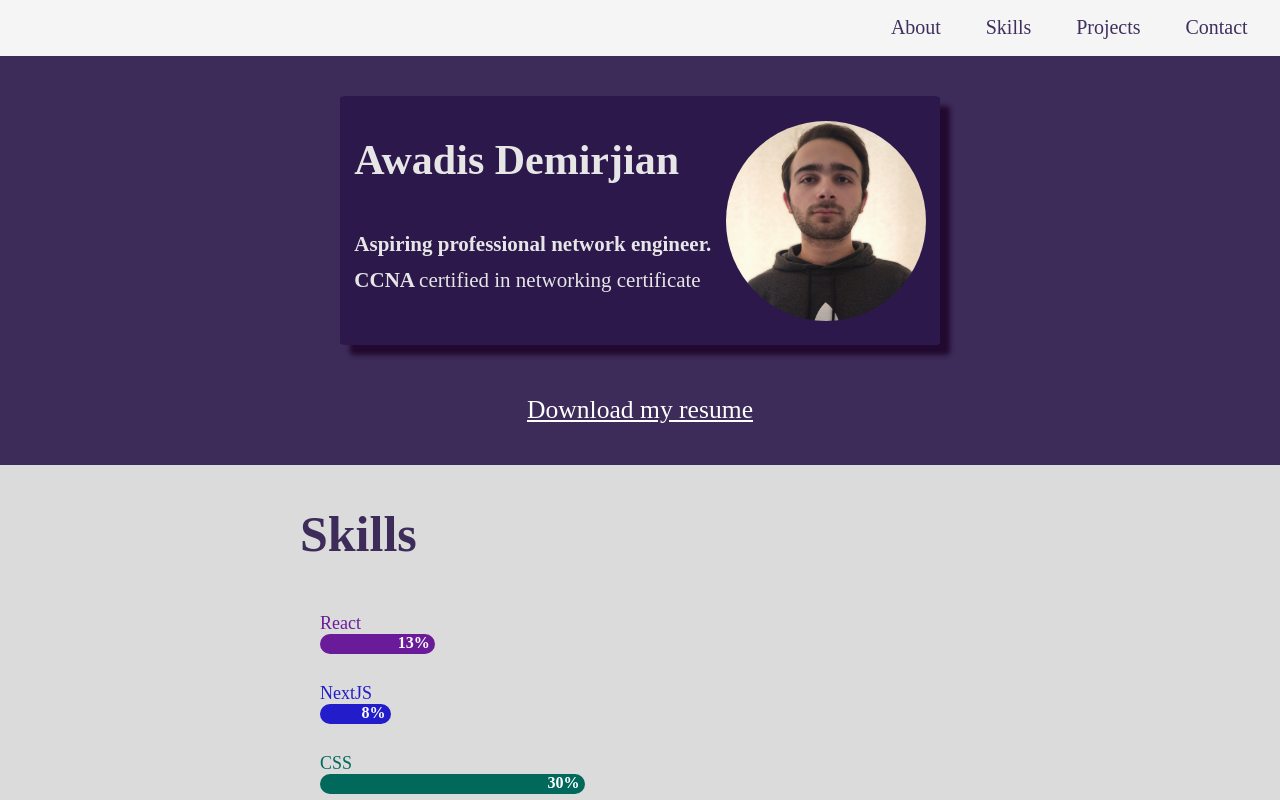
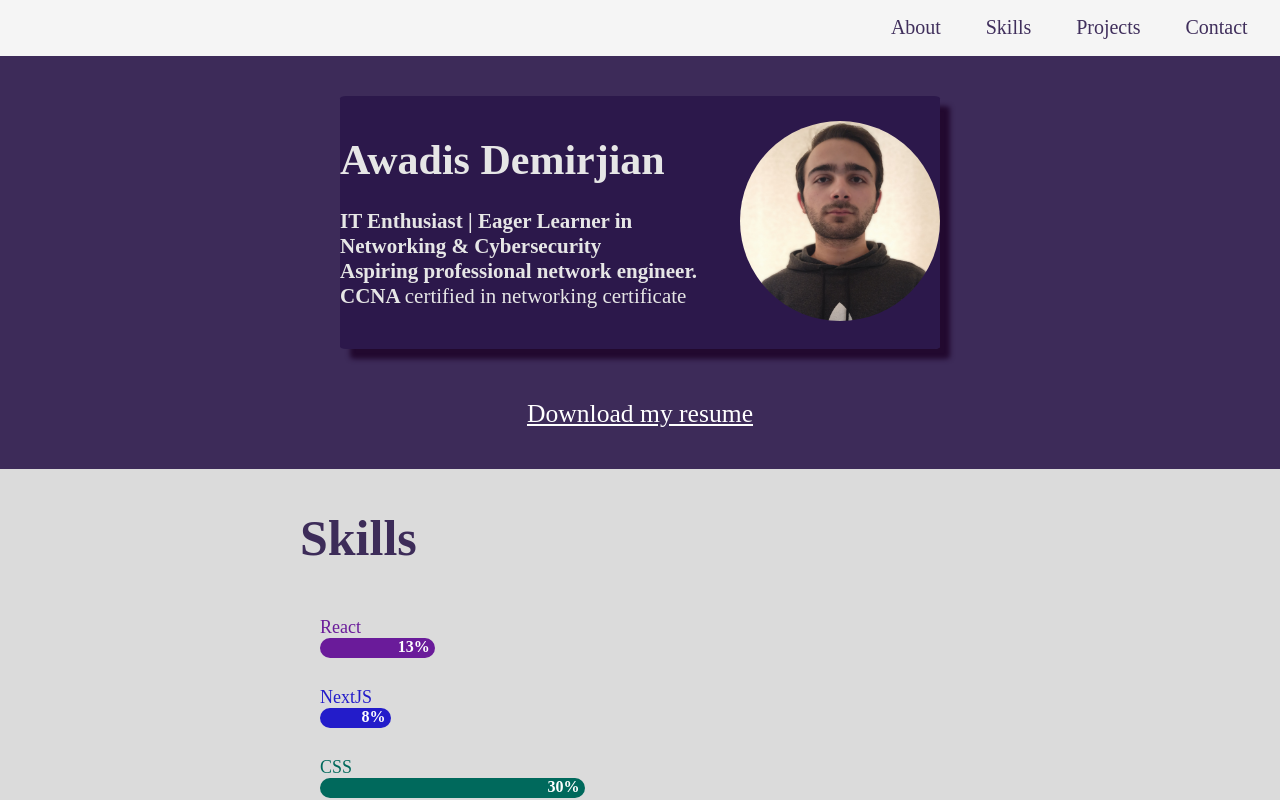
Before and after one commit to avedisdem/portfolio, a React (Create React App) app: page / in a window 1280 px wide. Shown: the top 800 px of the page. Built offline with nearby package versions, Linux system fonts and the light colour scheme.

Commit message:
Update About.js

```diff
--- a/src/About.js
+++ b/src/About.js
@@ -13,6 +13,7 @@ function About() {
         <div className="about__leftPart">
           <h1>Awadis Demirjian</h1>
             <br/>
+            <span style = {{fontWeight:"900"}}>IT Enthusiast | Eager Learner in Networking & Cybersecurity</span>
             <span style = {{fontWeight:"900"}}>Aspiring professional network engineer.</span>
             <span> <span style = {{fontWeight:"900"}}> CCNA </span> certified in networking certificate</span>
         </div>
```
